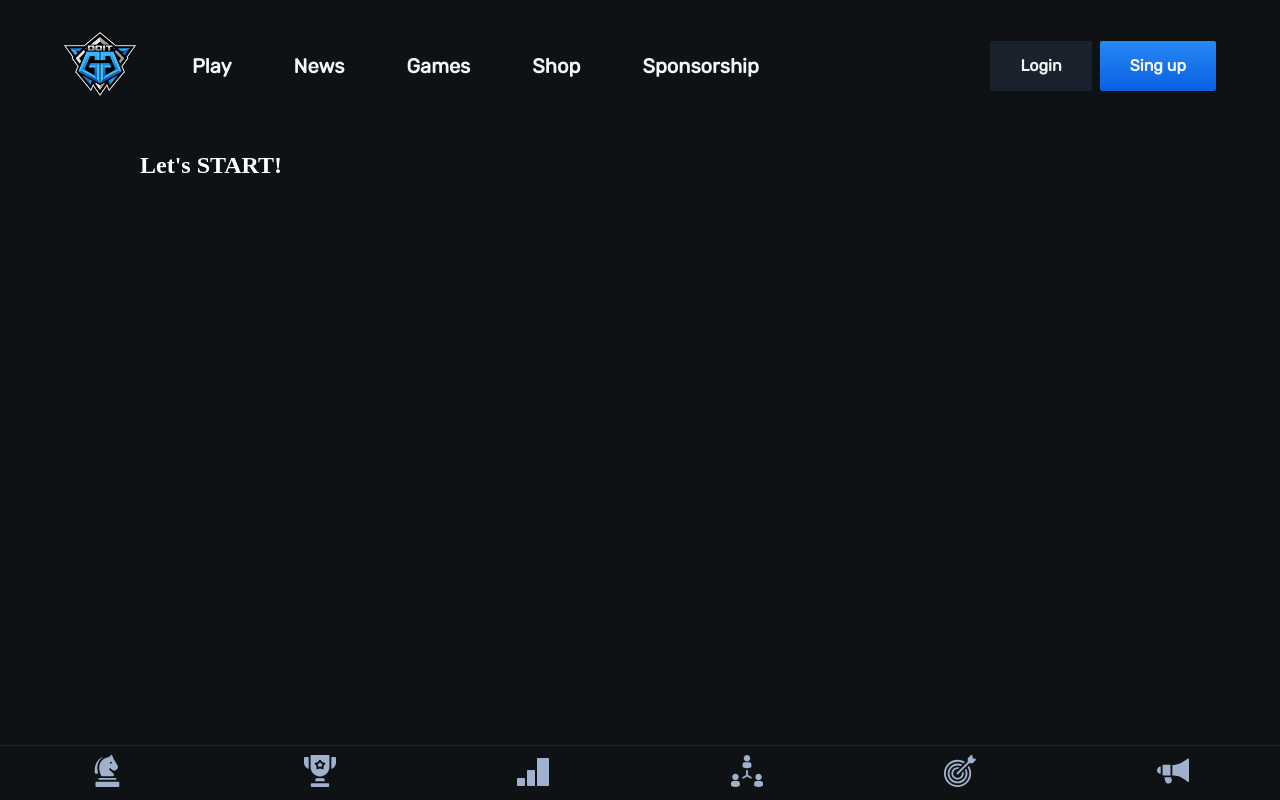
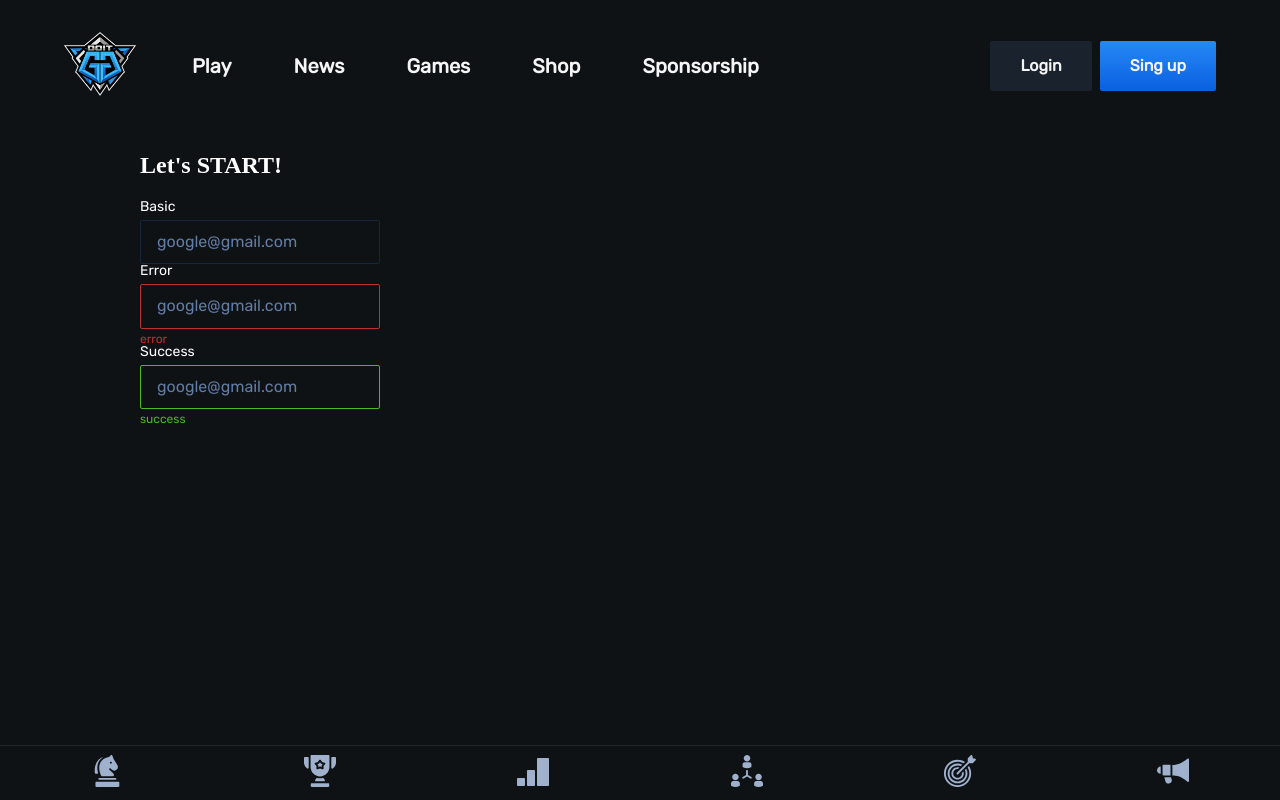
Before and after one commit to sergiymatsiuk/DOIT, a Nuxt app: page / in a window 1280 px wide. Built offline with nearby package versions, Linux system fonts and the light colour scheme; what v-calendar would draw is missing.

Commit message:
add CustomInput

```diff
--- /dev/null
+++ b/assets/style/input.scss
@@ -0,0 +1,72 @@
+.input {
+  display: flex;
+  flex-direction: column;
+  width: 240px;
+  &__label {
+    font-family: 'Rubik';
+    font-size: 14px;
+    line-height: 14px;
+    font-weight: 400;
+    margin-bottom: 6px;
+  }
+  &__box {
+      padding: 12px 16px;
+    background-color: $main-bg;
+    border: 1px solid #16263D;
+    border-radius: 2px;
+    color: #627ca3;
+    font-size: 16px;
+    font-weight: 400;
+    font-family: 'Rubik';
+    &::placeholder {
+      color: #627ca3;
+    }
+    &:hover {
+      background: #121F33;
+      border: 1px solid #627CA3;
+    }
+    &:focus {
+      background: #16263D;
+      border: 1px solid #185EC7;
+      color: #E6E6E6;
+    }
+    &:disabled {
+      background: #121F33;
+      color: #98A4B5;
+      border: none;
+    }
+  }
+  &__message {
+    display: none;
+  }
+}
+
+.input-invalid {
+  .input__box {
+    border: 1px solid #B83333;
+    background-color: $main-bg;
+  }
+  .input__message {
+    display: flex;
+    color: #B83333 ;
+    line-height: 12px;
+    font-size: 12px;
+    font-family: 'Rubik';
+    margin-top: 4px;
+  }
+}
+
+.input-valid {
+  .input__box {
+    border: 1px solid #4CB725;
+    background-color: $main-bg;
+  }
+  .input__message {
+    display: flex;
+    color: #4CB725;
+    line-height: 12px;
+    font-size: 12px;
+    font-family: 'Rubik';
+    margin-top: 4px;
+  }
+}
--- a/components/Navbar.vue
+++ b/components/Navbar.vue
@@ -43,11 +43,11 @@
           </nuxt-link>
         </div>
         <div class="header__exit">
-          <btn
+          <custom-btn
             :way="'/'"
             :title="'Login'"
             :bg="'#1A222D'"/>
-          <btn
+          <custom-btn
             :way="'/'"
             :title="'Sing up'"
             :bg="'linear-gradient(180deg, #2788F6 0%, #0960E0 100%)'"/>
@@ -58,11 +58,11 @@
 </template>
 
 <script>
-import Btn from '@/components/basic/Btn'
+import CustomBtn from '@/components/basic/CustomBtn'
 
 export default {
   components: {
-    Btn
+    CustomBtn
   },
   data () {
     return {
--- /dev/null
+++ b/components/basic/CustomInput.vue
@@ -0,0 +1,39 @@
+<template>
+  <div
+    class="input"
+    :class="{ 'input-invalid': fail, 'input-valid': success}">
+    <label
+      class="input__label"
+      >{{title}}</label>
+    <input
+      type="text"
+      class="input__box"
+      placeholder="google@gmail.com">
+    <span
+      v-if="message"
+      class="input__message">{{message}}</span>
+  </div>
+</template>
+
+ <script>
+ export default {
+   props: {
+     title: {
+       type: String,
+       required: true
+     },
+     fail: {
+       type: Boolean,
+       default: false
+     },
+     success: {
+       type: Boolean,
+       default: false
+     },
+     message: {
+       type: String,
+       default: ''
+     }
+   }
+ }
+ </script>
--- a/nuxt.config.js
+++ b/nuxt.config.js
@@ -21,7 +21,8 @@ export default {
   // Global CSS: https://go.nuxtjs.dev/config-css
   css: [
     '~/assets/style/global.scss',
-    '~/assets/style/normalize.css'
+    '~/assets/style/normalize.css',
+    '~/assets/style/input.scss'
   ],
 
   // Plugins to run before rendering page: https://go.nuxtjs.dev/config-plugins
--- a/pages/index.vue
+++ b/pages/index.vue
@@ -1,11 +1,26 @@
 <template>
   <div class="">
     <h2>Let's START!</h2>
+    <custom-input
+      :title="'Basic'"/>
+      <custom-input
+      :fail="true"
+      :message="'error'"
+      :title="'Error'"/>
+      <custom-input
+      :success="true"
+      :message="'success'"
+      :title="'Success'"/>
   </div>
 </template>
 
 <script>
-export default {}
+import CustomInput from '@/components/basic/CustomInput'
+export default {
+  components: {
+    CustomInput
+  }
+}
 </script>
 
 <style lang="scss">
```
Also changed, not shown: assets/style/normalize.css, components/basic/CustomBtn.vue (renamed from components/basic/Btn.vue).
